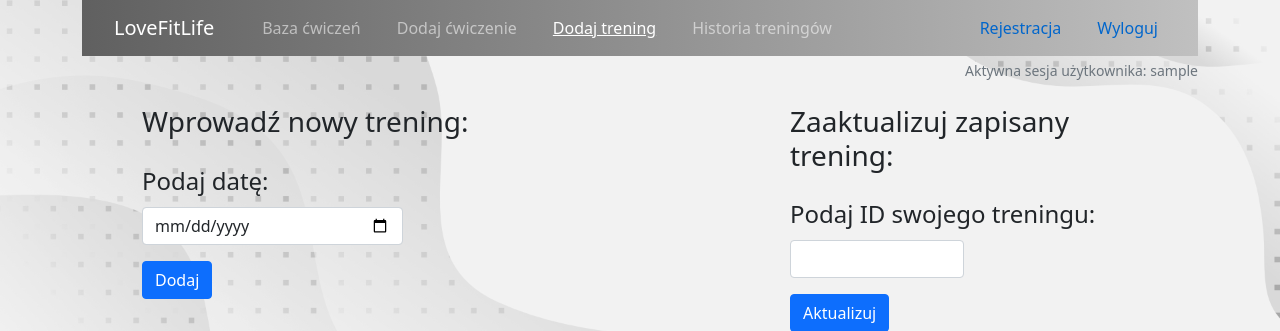
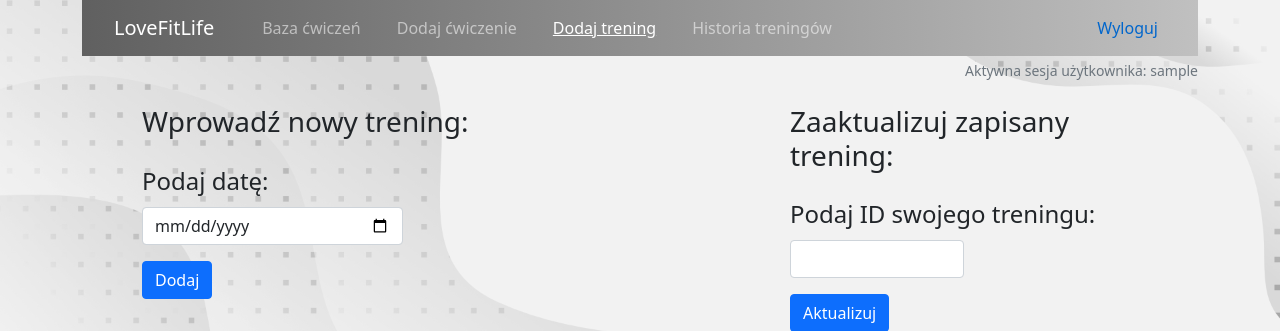
Before and after one commit to Nedved942/LoveFitLife-Aplikacja-do-zapisywania-treningow, a Flask app: page /dodawanie-treningu in a window 1280 px wide. Shown: the top 331 px of the page. Run offline with Flask 3, Linux system fonts and the light colour scheme; the visitor is signed in with stand-in values (Sample User, id 1).

Commit message:
Ukrycie widocznosci przycisku rejestracja dla zalogowanego uzytkownika

```diff
--- a/templates/base.html
+++ b/templates/base.html
@@ -26,10 +26,10 @@
             {% endif %}
           </div>
           <div class="navbar-nav" style="margin-left: auto;">
-            <a class="nav-link {{ 'active text-decoration-underline' if active_page == 'register' else '' }}" href="{{ url_for('register') }}" style="color: #0066CC;">Rejestracja</a>
             {% if current_user.is_authenticated %}
                 <a class="nav-link" href="{{ url_for('logout') }}" style="color: #0066CC;">Wyloguj</a>
             {% else %}
+                <a class="nav-link {{ 'active text-decoration-underline' if active_page == 'register' else '' }}" href="{{ url_for('register') }}" style="color: #0066CC;">Rejestracja</a>
                 <a class="nav-link {{ 'active text-decoration-underline' if active_page == 'login' else '' }}" href="{{ url_for('login') }}" style="color: #0066CC;">Logowanie</a>
             {% endif %}
           </div>
```
Lines whose indentation alone changed are shown as unchanged.
